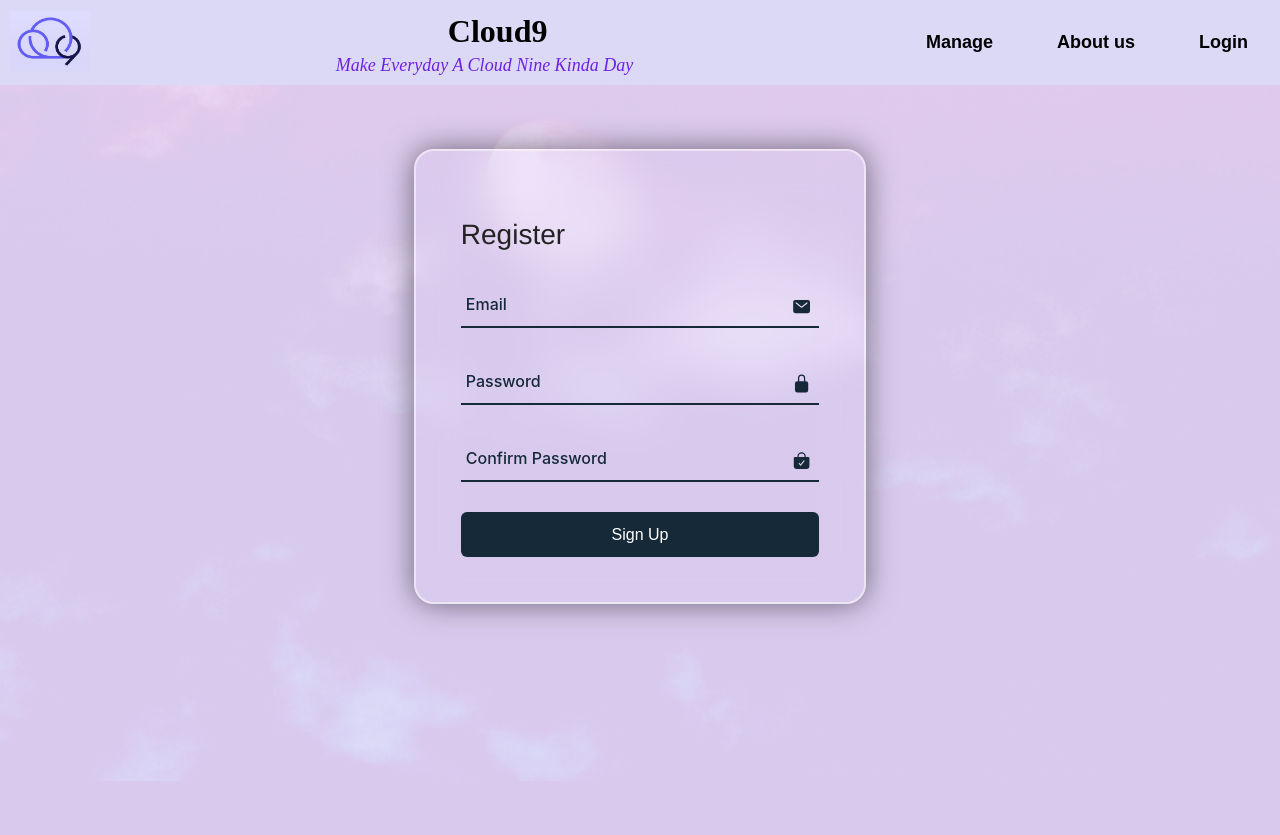
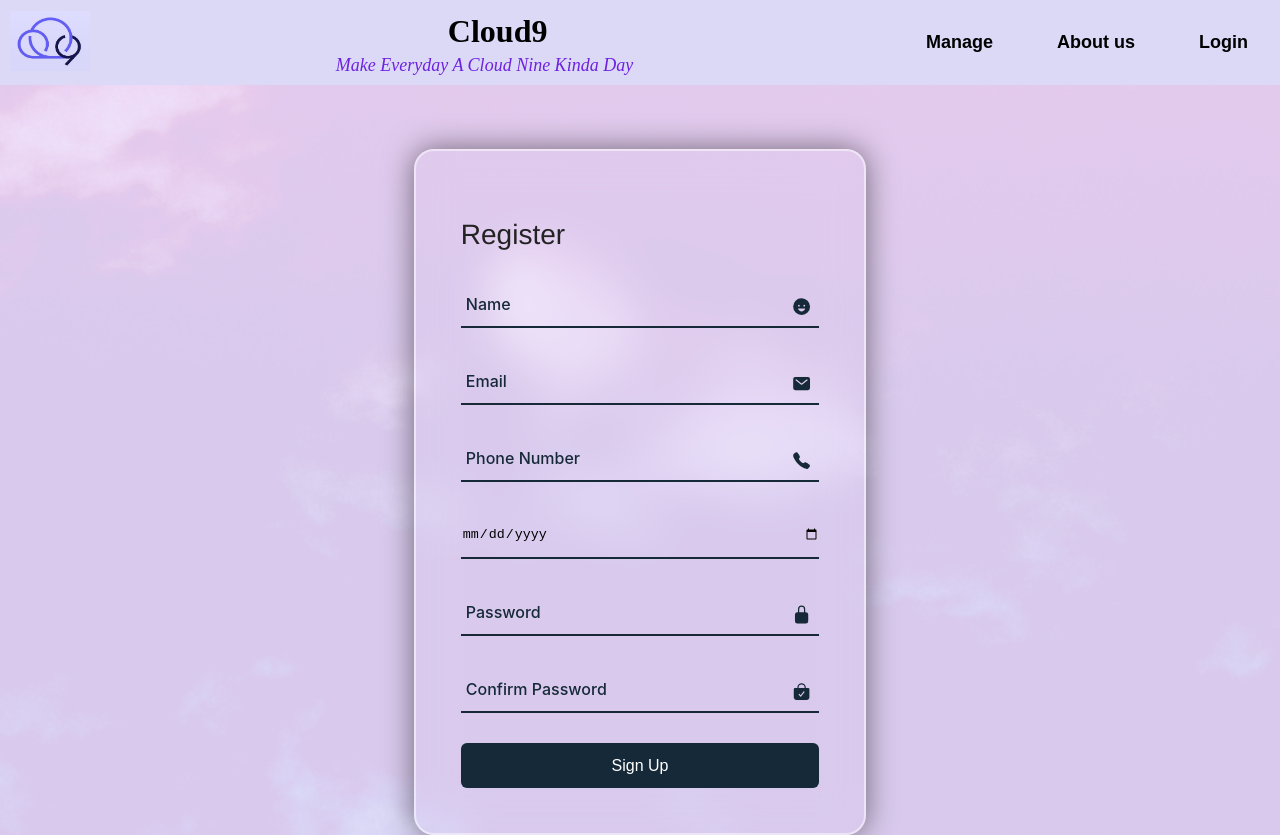
Before and after one commit to vkr2471/ATBCS, a React (Create React App) app in the folder frontend/: page /signup in a window 1280 px wide. Before the commit the page ends 800 px from the top, so only its background shows below. Built offline with nearby package versions, Linux system fonts and the light colour scheme.

Commit message:
changed signup

```diff
--- a/frontend/src/HomePageBody/HomeBody.css
+++ b/frontend/src/HomePageBody/HomeBody.css
@@ -13,3 +13,9 @@
     outline: none;
     background:fixed;
 }
+
+.place{
+    margin-top: 10%;
+    margin-bottom: 10%;
+
+}
--- a/frontend/src/LoginPage/SignUp.js
+++ b/frontend/src/LoginPage/SignUp.js
@@ -3,8 +3,10 @@ import './LoginPage.css'
 
 export default function SignUp() {
   const [signUpData, setSignUpData] = React.useState({
+    name:'',
     email: '',
-    username: '',
+    phoneNumber:'',
+    DOB:'',
     password: '',
     confirmPassword: '',
   });
@@ -27,6 +29,17 @@ export default function SignUp() {
     <div className="wrapper">
         <form onSubmit={HandleSubmit} className="login-form">
         <h2 className="login-header">Register</h2>
+        <div className="input-box">
+              <span className='icon'>
+                <ion-icon name="happy"></ion-icon>
+              </span>
+              <input
+                type="text"
+                name='name'
+                value={signUpData.name}
+                onChange={HandleChange}  required/>
+              <label>Name</label>
+          </div>
           <div className="input-box">
               <span className='icon'>
                 <ion-icon name="mail"></ion-icon>
@@ -37,6 +50,24 @@ export default function SignUp() {
                 value={signUpData.email}
                 onChange={HandleChange}  required/>
               <label>Email</label>
+          </div>
+          <div className="input-box">
+              <span className='icon'>
+                <ion-icon name="call"></ion-icon>
+              </span>
+              <input
+                type="text"
+                name='phoneNumber'
+                value={signUpData.phoneNumber}
+                onChange={HandleChange}  required/>
+              <label>Phone Number</label>
+          </div>
+          <div className="input-box">
+              <input
+                type="date"
+                name='DOB'
+                value={signUpData.DOB}
+                onChange={HandleChange}  required/>
           </div>
           <div className="input-box">
             <span className='icon'>
```
